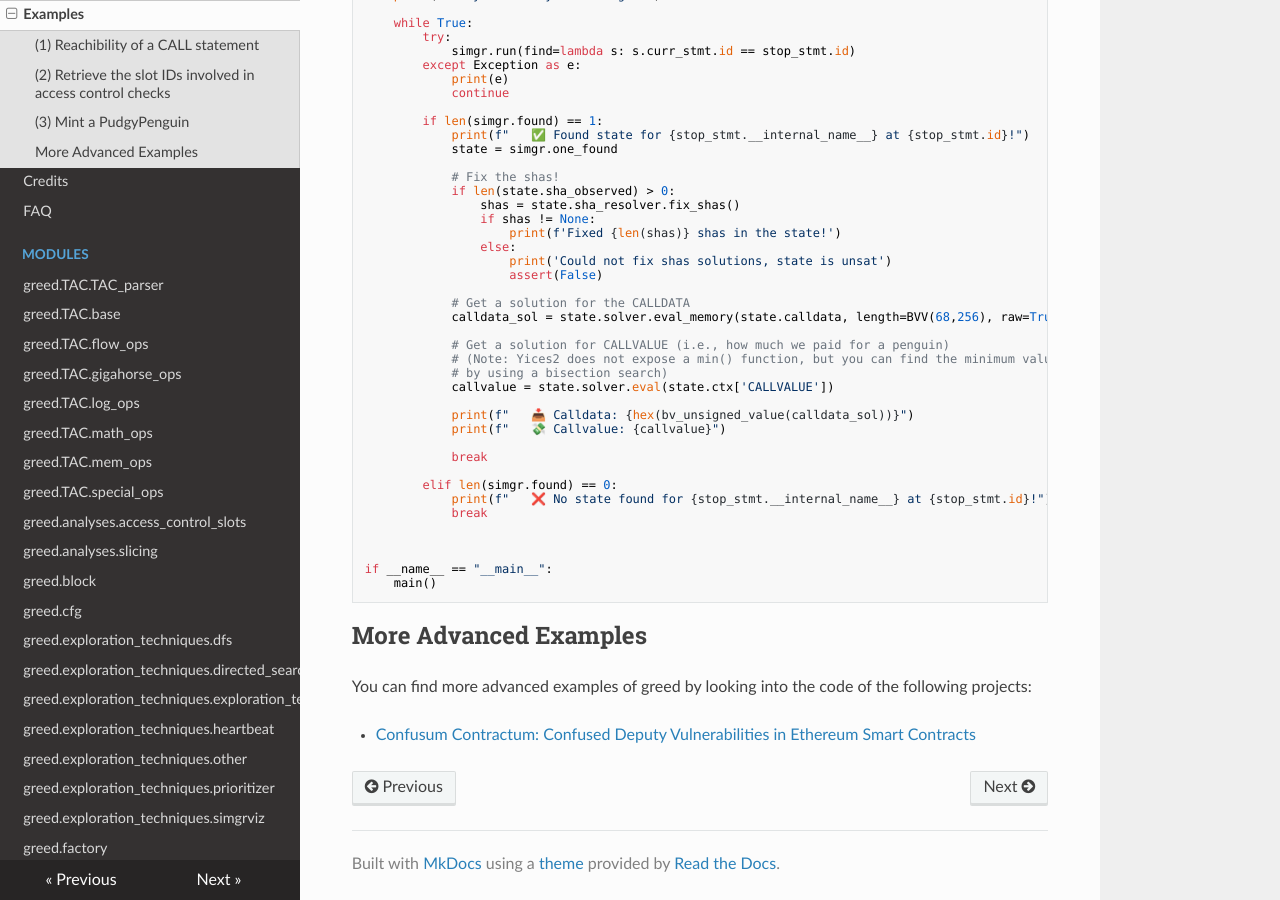
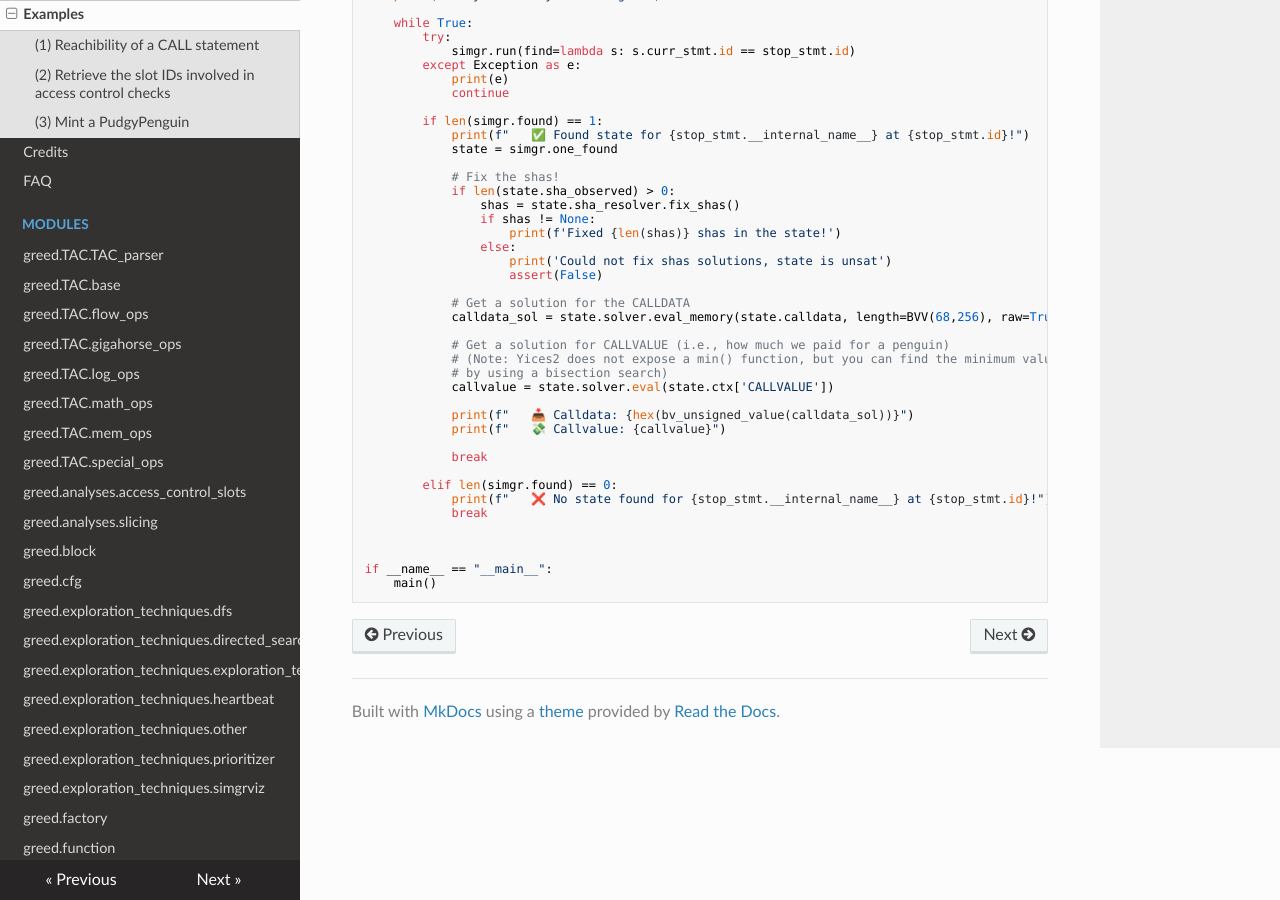
Before and after one commit to ucsb-seclab/greed, an MkDocs documentation site: the page built from docs/docs/examples.md, in a window 1280 px wide and 900 px high, scrolled down 4492 px. Built offline with MkDocs 1.6.1, drawn with Linux system fonts in a browser that asks for light colours; nearby versions of some CDN libraries.

Commit message:
fix doc
Signed-off-by: degrigis <degrigis@ucsb.edu>

````diff
--- a/docs/docs/examples.md
+++ b/docs/docs/examples.md
@@ -317,10 +317,3 @@ if __name__ == "__main__":
     main()
 
 ```
-
-
-## More Advanced Examples
-
-You can find more advanced examples of greed by looking into the code of the following projects:
-
-- [Confusum Contractum: Confused Deputy Vulnerabilities in Ethereum Smart Contracts](https://github.com/ucsb-seclab/jackal/tree/master)
````
